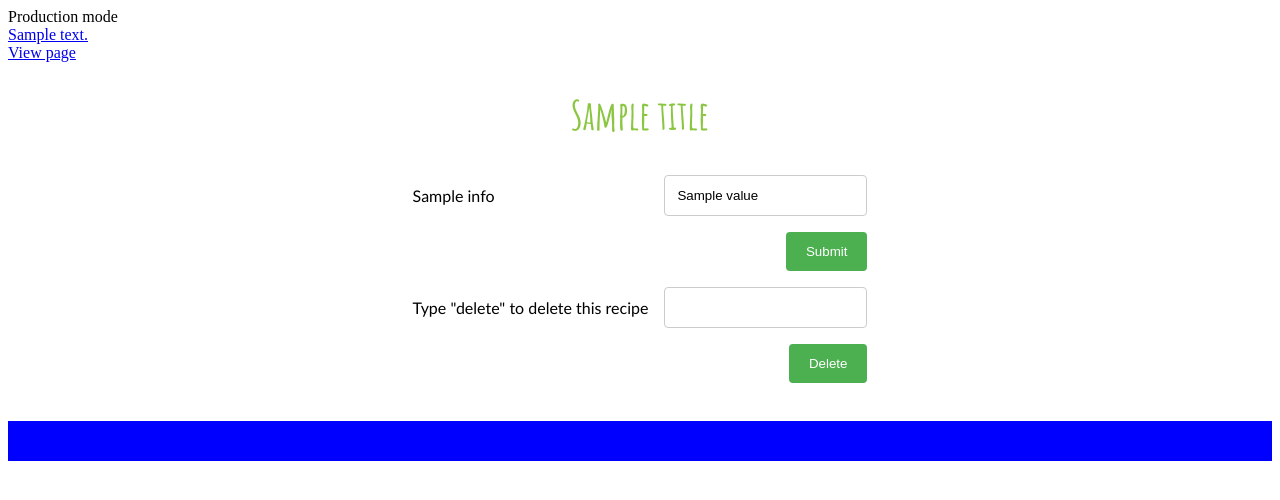
After one commit to miriam-lau/Recipe_App, a Flask app: template src/templates/edit_entity.html in a window 1280 px wide. The commit adds this page. Shown: the top 500 px of the page. Run offline with Flask 2, Linux system fonts and the light colour scheme; the template is opened without the code that fills it: most values are stand-ins (such as "Sample title", 1, 10 or a date in 2020); parts of the project's set-up code (start-up, migrations or seed data) failed here and were passed over.

Commit message:
Refactored html pages so that only two template pages are needed to render everything

```diff
--- a/src/app.py
+++ b/src/app.py
@@ -38,8 +38,35 @@ def initialize_app():
 def render_cookbooks():
     debug_mode = settings.debug_mode
     cookbooks = cookbook_manager.get_sorted_cookbooks()
-    return render_template(
-        'cookbooks.html', **locals())
+
+    has_info_template = False
+    has_children_list_template = True
+    has_add_child_template = True
+
+    # Title section
+    title = "Cookbooks"
+
+    # Children list section
+    child_table_headers = [
+        "Name", "Num recipes made", "Success rate", "Num recipes we want to make"]
+    child_table_values = []
+
+    for cookbook in cookbooks:
+        child_table_values.append({
+            "link": "/cookbook/view/%s" % cookbook.entity_id,
+            "row": [cookbook.name, str(cookbook.num_recipes_made()), "%s%%" % cookbook.success_percentage(),
+             str(cookbook.num_recipes_want_to_make())]})
+
+    # Add child section
+    add_child_link = "/addcookbook"
+    add_child_title = "Add Cookbook"
+
+    add_child_dicts = [
+        create_add_child_dict("Name", "cookbook_name", "", "Cookbook name"),
+        create_add_child_dict("Notes", "cookbook_notes", "", "Cookbook notes")
+    ]
+
+    return render_template('view_entity.html', **locals())
 
 
 @app.route("/addcookbook", methods=["POST"])
@@ -69,16 +96,81 @@ def delete_cookbook(entity_id: int):
 
 @app.route("/cookbook/view/<int:entity_id>")
 def render_cookbook(entity_id: int):
+    has_info_template = True
+    has_children_list_template = True
+    has_add_child_template = True
+
     debug_mode = settings.debug_mode
     cookbook = cookbook_manager.get_entity(entity_id)
-    return render_template('cookbook.html', **locals())
+
+    # Title section
+    back_link = "/"
+    back_text = "Back to main page"
+    edit_link = "/cookbook/edit/%s" % cookbook.entity_id
+    title = cookbook.name
+
+    info_dicts = [
+        create_info_dict("Num recipes made", str(cookbook.num_recipes_made())),
+        create_info_dict("Success rate", "%s%%" % cookbook.success_percentage()),
+        create_info_dict("Num recipes we want to make", str(cookbook.num_recipes_want_to_make())),
+        create_info_dict("Notes", cookbook.notes)
+    ]
+
+    # Children list section
+    child_table_headers = [
+        "Name", "Num times made", "Best rating", "Latest rating", "Priority", "Category"]
+    child_table_values = []
+
+    for recipe in cookbook.recipes_by_best_rating_descending():
+        child_table_values.append({
+            "link": "/recipe/view/%s" % recipe.entity_id,
+            "row": [recipe.name,
+                    str(recipe.get_num_times_made()),
+                    str(recipe.get_best_rating()),
+                    str(recipe.get_latest_rating()),
+                    str(recipe.priority),
+                    recipe.category]})
+
+    # Add child section
+    add_child_link = "/addrecipe"
+    add_child_title = "Add Recipe"
+
+    add_child_dicts = [
+        create_add_child_dict("Name", "recipe_name", "", "Name"),
+        create_add_child_dict("Category", "recipe_category", "", "Category"),
+        create_add_child_dict("Priority", "recipe_priority", "", "Priority"),
+        create_add_child_dict("Notes", "recipe_notes", "", "Notes")]
+
+    add_child_hidden_dicts = [
+        create_add_child_hidden_dict("recipe_cookbook_id", str(cookbook.entity_id))
+    ]
+
+    return render_template('view_entity.html', **locals())
 
 
 @app.route("/cookbook/edit/<int:entity_id>")
 def render_edit_cookbook(entity_id: int):
     debug_mode = settings.debug_mode
     cookbook = cookbook_manager.get_entity(entity_id)
-    return render_template('edit_cookbook.html', **locals())
+
+    # Title section
+    back_link = "/"
+    back_text = "Back to main page"
+    view_link = "/cookbook/view/%s" % cookbook.entity_id
+    title = cookbook.name
+
+    # Info section
+    edit_entity_link = "/editcookbook/%s" % cookbook.entity_id
+
+    edit_info_dicts = [
+        create_edit_info_dict("Name", "cookbook_name", cookbook.name),
+        create_edit_info_dict("Notes", "cookbook_notes", cookbook.notes)
+    ]
+
+    delete_link = "/deletecookbook/%s" % cookbook.entity_id
+    delete_id = "cookbook_delete"
+
+    return render_template('edit_entity.html', **locals())
 
 
 @app.route("/addrecipe", methods=["POST"])
@@ -123,11 +215,62 @@ def delete_recipe(entity_id: int):
 
 @app.route("/recipe/view/<int:entity_id>")
 def render_recipe(entity_id: int):
+    has_info_template = True
+    has_children_list_template = True
+    has_add_child_template = True
+
     debug_mode = settings.debug_mode
     recipe = recipe_manager.get_entity(entity_id)
     cookbook = recipe.parent
-    today_string = datetime.datetime.today().strftime('%Y-%m-%d')
-    return render_template('recipe.html', **locals())
+
+    # Title section
+    back_link = "/cookbook/view/%s" % cookbook.entity_id
+    back_text = "Back to %s page" % cookbook.name
+    edit_link = "/recipe/edit/%s" % recipe.entity_id
+    title = "%s: %s" % (cookbook.name, recipe.name)
+
+    # Info section
+    info_image_name = None
+    if recipe.has_image:
+        info_image_name = "/serveimage/%s.jpg" % recipe.entity_id
+
+    info_dicts = [
+        create_info_dict("Best rating", str(recipe.get_best_rating())),
+        create_info_dict("Latest rating", str(recipe.get_latest_rating())),
+        create_info_dict("Num times made", str(recipe.get_num_times_made())),
+        create_info_dict("Category", str(recipe.category)),
+        create_info_dict("Priority", str(recipe.priority)),
+        create_info_dict("Notes", recipe.notes)
+    ]
+
+    # Children list section
+    child_table_headers = [
+        "Date", "Overall Rating", "Miriam's Rating", "Miriam's Comments", "James' Rating", "James' Comments"]
+    child_table_values = []
+
+    for entry in recipe.entries_by_date_descending():
+        child_table_values.append({
+            "link": "/entry/view/%s" % entry.entity_id,
+            "row": [entry.date_string(), entry.get_overall_rating(), entry.miriam_rating, entry.miriam_comments,
+             entry.james_rating, entry.james_comments]})
+
+    # Add child section
+    add_child_link = "/addentry"
+    add_child_title = "Add Entry"
+
+    add_child_dicts = [
+        create_add_child_dict("Date", "entry_date", datetime.datetime.today().strftime('%Y-%m-%d'), ""),
+        create_add_child_dict("Miriam's Rating", "entry_miriam_rating", "", "Miriam's rating"),
+        create_add_child_dict("Miriam's Comments", "entry_miriam_comments", "", "Miriam's comments"),
+        create_add_child_dict("James' Rating", "entry_james_rating", "", "James' rating"),
+        create_add_child_dict("James' Comments", "entry_james_comments", "", "James' comments"),
+    ]
+
+    add_child_hidden_dicts = [
+        create_add_child_hidden_dict("entry_recipe_id", str(recipe.entity_id))
+    ]
+
+    return render_template('view_entity.html', **locals())
 
 
 @app.route("/recipe/edit/<int:entity_id>")
@@ -135,11 +278,33 @@ def render_edit_recipe(entity_id: int):
     debug_mode = settings.debug_mode
     recipe = recipe_manager.get_entity(entity_id)
     cookbook = recipe.parent
-    return render_template('edit_recipe.html', **locals())
+
+    # Title section
+    back_link = "/cookbook/view/%s" % cookbook.entity_id
+    back_text = "Back to %s page" % cookbook.name
+    view_link = "/recipe/view/%s" % recipe.entity_id
+    title = "%s: %s" % (cookbook.name, recipe.name)
+
+    # Info section
+    edit_entity_link = "/editrecipe/%s" % recipe.entity_id
+
+    edit_info_dicts = [
+        create_edit_info_dict("Name", "recipe_name", recipe.name),
+        create_edit_info_dict("Category", "recipe_category", recipe.category),
+        create_edit_info_dict("Priority", "recipe_priority", str(recipe.priority)),
+        create_edit_info_dict("Has image", "recipe_has_image", str(recipe.has_image)),
+        create_edit_info_dict("Notes", "recipe_notes", recipe.notes)
+    ]
+
+    delete_link = "/deleterecipe/%s" % recipe.entity_id
+    delete_id = "recipe_delete"
+
+    return render_template('edit_entity.html', **locals())
 
 
 @app.route("/addentry", methods=["POST"])
 def add_entry():
+    print(request.form)
     entry = entry_manager.add_new_entity(
         int(request.form["entry_recipe_id"]), {
             Entry.DATE_HEADER: request.form["entry_date"],
@@ -174,10 +339,30 @@ def delete_entry(entity_id: int):
 
 @app.route("/entry/view/<int:entity_id>")
 def render_entry(entity_id: int):
+    has_info_template = True
+    has_children_list_template = False
+    has_add_child_template = False
+
     debug_mode = settings.debug_mode
     entry = entry_manager.get_entity(entity_id)
     recipe = entry.parent
-    return render_template('entry.html', **locals())
+
+    # Title section
+    back_link = "/recipe/view/%s" % recipe.entity_id
+    back_text = "Back to %s page" % recipe.name
+    edit_link = "/entry/edit/%s" % entry.entity_id
+    title = "Entry for: %s" % recipe.name
+
+    # Info section
+    info_dicts = [
+        create_info_dict("Date", entry.date_string()),
+        create_info_dict("Miriam's rating", str(entry.miriam_rating)),
+        create_info_dict("James' rating", str(entry.james_rating)),
+        create_info_dict("Miriam's comments", entry.miriam_comments),
+        create_info_dict("James' comments", entry.james_comments),
+    ]
+
+    return render_template('view_entity.html', **locals())
 
 
 @app.route("/entry/edit/<int:entity_id>")
@@ -185,7 +370,28 @@ def render_edit_entry(entity_id: int):
     debug_mode = settings.debug_mode
     entry = entry_manager.get_entity(entity_id)
     recipe = entry.parent
-    return render_template('edit_entry.html', **locals())
+
+    # Title section
+    back_link = "/recipe/view/%s" % recipe.entity_id
+    back_text = "Back to %s page" % recipe.name
+    view_link = "/entry/view/%s" % entry.entity_id
+    title = "Entry for: %s" % recipe.name
+
+    # Info section
+    edit_entity_link = "/editentry/%s" % entry.entity_id
+
+    edit_info_dicts = [
+        create_edit_info_dict("Date", "entry_date", entry.date_string()),
+        create_edit_info_dict("Miriam's rating", "entry_miriam_rating", entry.miriam_rating),
+        create_edit_info_dict("James' rating", "entry_james_rating", entry.james_rating),
+        create_edit_info_dict("Miriam's comments", "entry_miriam_comments", entry.miriam_comments),
+        create_edit_info_dict("James' comments", "entry_james_comments", entry.james_comments)
+    ]
+
+    delete_link = "/deleteentry/%s" % entry.entity_id
+    delete_id = "entry_delete"
+
+    return render_template('edit_entity.html', **locals())
 
 
 @app.route('/serveimage/<path:filename>')
@@ -194,4 +400,29 @@ def serve_image(filename):
                                filename, as_attachment=True)
 
 
+def create_info_dict(name: str, value: str):
+    return {"name": name, "value": value}
+
+
+def create_edit_info_dict(name: str, entity_id: str, value: str):
+    return {"name": name, "entity_id": entity_id, "value": value}
+
+
+def create_add_child_dict(name: str, child_id: str, value: str, placeholder: str):
+    return {"name": name, "child_id": child_id, "value": value, "placeholder": placeholder}
+
+
+def create_add_child_hidden_dict(child_id: str, value: str):
+    return {"child_id": child_id, "value": value}
+
+
 initialize_app()
+"""
+    TODO: Reincorporate this back into the view_entity page.
+    <form action="/recipe/uploadimage/{{recipe.entity_id}}" method=post enctype=multipart/form-data>
+      <tr>
+        <td><input type="file" name="file"></td>
+        <td><input type="submit" value="Upload">
+      </tr>
+    </form>
+"""
--- /dev/null
+++ b/src/templates/edit_entity.html
@@ -0,0 +1,23 @@
+{% extends "layout.html" %}
+{% block body %}
+
+<a href="{{back_link}}">{{back_text}}</a><br/>
+<a href="{{view_link}}">View page</a><br/>
+<h1>{{title}}</h1>
+<div class="info">
+  <table class="infotable">
+    <form action="{{edit_entity_link}}">
+      {% for info in edit_info_dicts %}
+      <tr>
+        <td>{{info.name}}</td><td><input type="text" id="{{info.entity_id}}" name="{{info.entity_id}}" value="{{info.value}}"></td>
+      </tr>
+      {% endfor %}
+      <tr><td></td><td><input type="submit" value="Submit" formmethod="post"></td></tr>
+    </form>
+    <form action="{{delete_link}}">
+      <tr><td>Type "delete" to delete this recipe</td><td><input type="text" id="{{delete_id}}" name="{{delete_id}}"/></td>
+      <tr><td></td><td><input type="submit" value="Delete" formmethod="post"></td></tr>
+    </form>
+  </table>
+</div>
+{% endblock %}
--- a/src/templates/layout.html
+++ b/src/templates/layout.html
@@ -4,14 +4,14 @@
 <style>
 @import url(http://fonts.googleapis.com/css?family=Amatic+SC:700);
 
-.cookbook-info, .recipe-info, .entry-info {
+.cookbook-info, .info, .entry-info {
     text-align: center;
     margin-bottom: 30px;
     font-family: 'Benton Sans';
     font-size: 1.4em;
 }
 
-.recipe-image {
+.info-image {
     display: block;
     margin: auto;
 }
@@ -35,7 +35,7 @@ h2{
   width: 500px;
 }
 
-.entry-list, .recipe-list, .cookbook-list {
+.children-list, .recipe-list, .cookbook-list {
     margin-bottom: 30px;
 }
 
@@ -130,7 +130,7 @@ input[type=submit]:hover {
     }
 }
 
-.add-cookbook, .add-recipe, .add-entry {
+.add-cookbook, .add-recipe, .add-child {
     border-radius: 5px;
     border: 1px solid black;
     padding: 15px;
```
Also changed, not shown: src/templates/cookbook.html (deleted, +0 -101 lines), src/templates/cookbooks.html (deleted, +0 -57 lines), src/templates/edit_cookbook.html (deleted, +0 -24 lines), src/templates/edit_recipe.html (deleted, +0 -43 lines), src/templates/entry.html (deleted, +0 -26 lines), src/templates/recipe.html (deleted, +0 -118 lines), src/templates/view_entity.html (added, +75 -0 lines).
